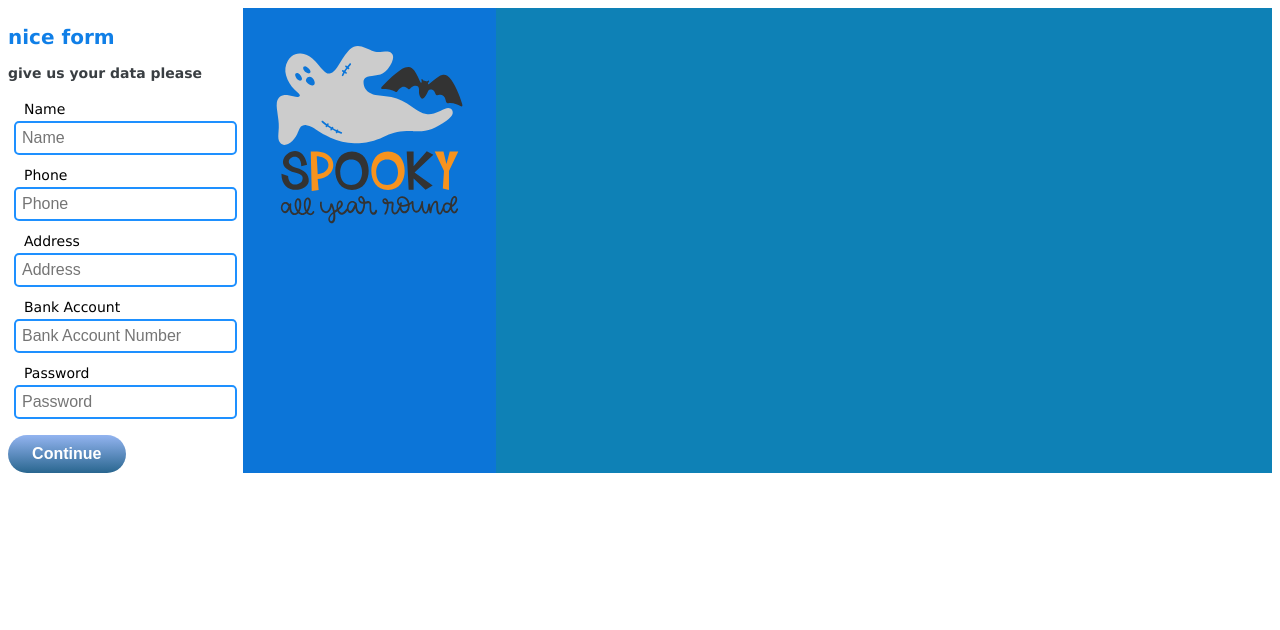
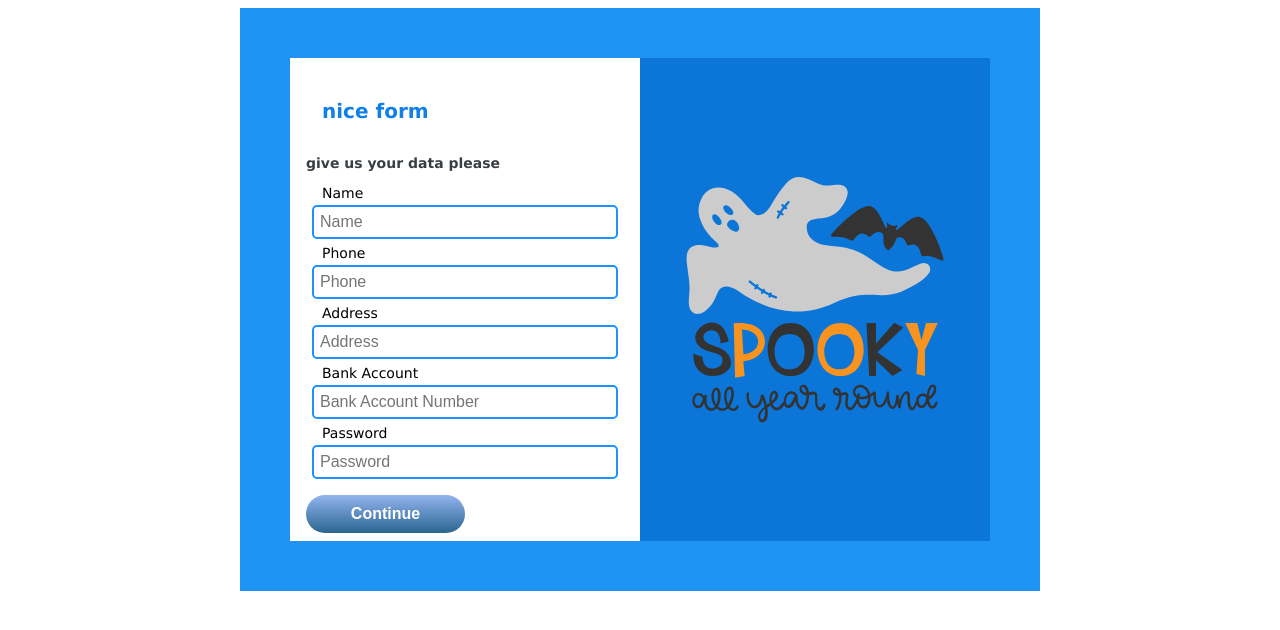
Before and after one commit to NiWeiNi/Melbourne-Code-Mentoring, a website: page index.html in a window 1280 px wide. Drawn offline with Linux system fonts and the light colour scheme.

Commit message:
refactor: simplyfied css styles, no issues with different browsers

```diff
--- a/index.html
+++ b/index.html
@@ -8,7 +8,8 @@
     <link rel="stylesheet" href="css/styles.css">
 </head>
 <body>
-    <div class="form-container">
+    <div class="wrapper">
+        <div class="grid">
             <section class="first-section">
                 <h2 class="form-title">
                     nice form
@@ -54,5 +55,6 @@
                 <img class="form-img" src="img/Spooky_all_year_round_7752.svg" alt="ghost creeping">
             </section>
         </div>
+    </div>
 </body>
 </html>
--- a/sass/styles.scss
+++ b/sass/styles.scss
@@ -13,28 +13,32 @@ body {
 
 }
 
-.form-container {
-    background-color: rgb(14, 129, 182);
-    display: flex;
+.wrapper {
+    max-width: 800px;
+    margin: auto;
+    background: rgb(30, 147, 244);
+    padding: 50px;
 }
 
-.form {
-    display: flex;
-    flex-direction: column;
+.grid {
+    display: grid;
+    grid-template-columns: 1fr 1fr;
 }
 
 .first-section {
     background: white;
+    padding: 0.5rem 1rem;
 }
 
 .second-section {
     background: rgb(12, 117, 216);
-    width: 20%;
+    display: flex;
 }
 
 .form-title {
+    color: rgb(16, 127, 231);
     font-size: 1.25rem;
-    color: rgb(16, 127, 231);
+    padding: 1rem;
 }
 
 .introduction {
@@ -74,15 +78,16 @@ input {
 }
 
 .form-img {
-    width: auto;
+    width: 100%;
+    align-content: center;
 }
 
 
-/* Media queries */
+// /* Media queries */
 
-@media screen and (max-width: 420px) {
-    .form-container {
-        background-color: rgb(14, 129, 182);
-        display: inline;
-    }
-}
+// @media screen and (max-width: 420px) {
+//     .form-container {
+//         background-color: rgb(14, 129, 182);
+//         display: inline;
+//     }
+// }
```
Also changed, not shown: css/styles.css, 2 other files. Lines whose indentation alone changed are shown as unchanged.
